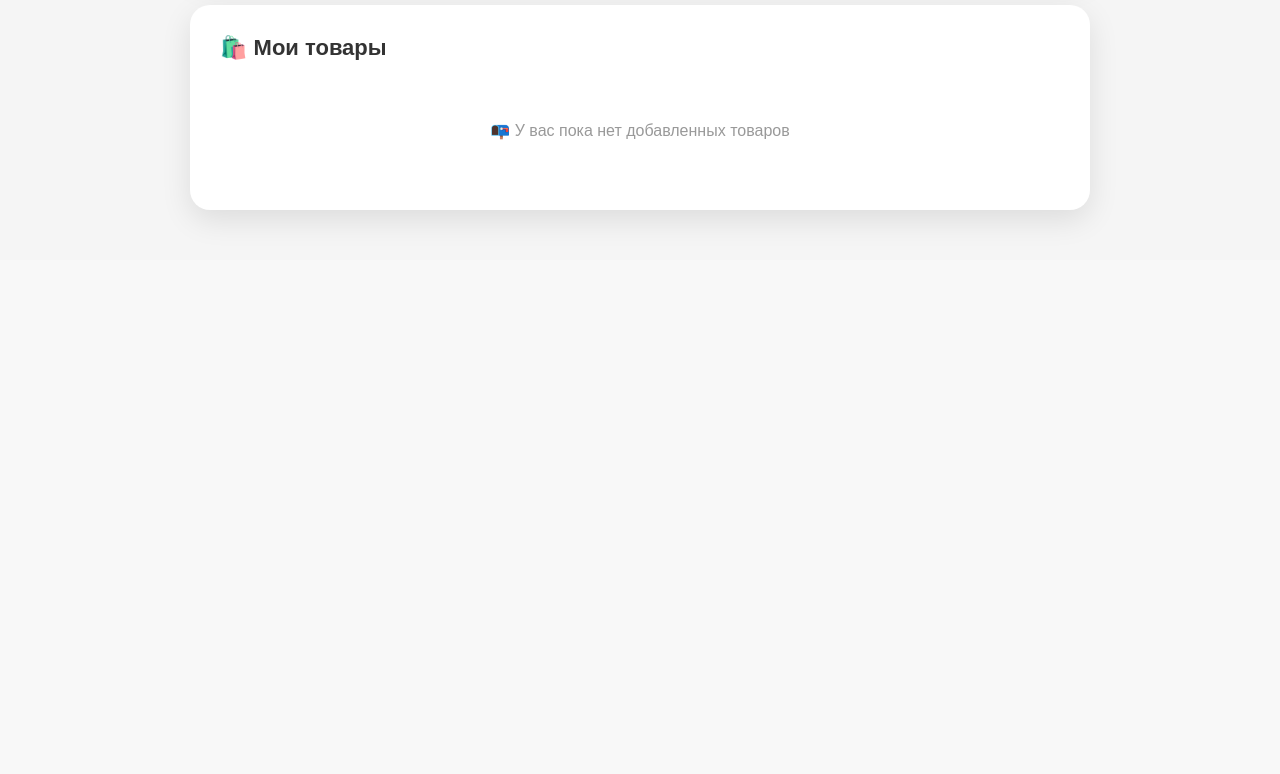
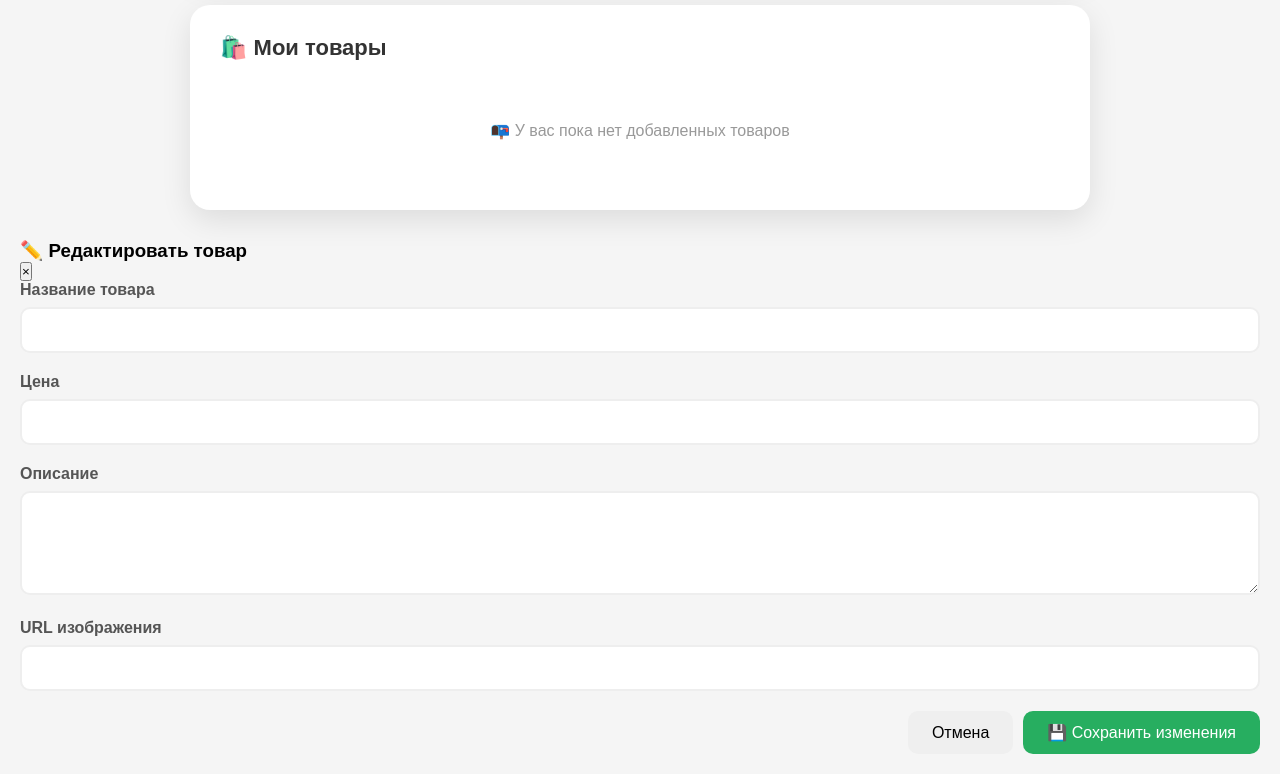
Before and after one commit to mkeyhartov/haduken_items, a Flask app: page /dashboard in a window 1280 px wide. Shown: the part 812-1586 px from the top of the page. Before the commit the page ends 1036 px from the top, so only its background shows below. Run offline with Flask 3, Linux system fonts and the light colour scheme; the visitor is signed in with stand-in values (Sample User, id 1); data that the repository does not hold is empty.

Commit message:
feat: dobavil window of editing

```diff
--- a/templates/dashboard.html
+++ b/templates/dashboard.html
@@ -120,7 +120,39 @@
             </div>
         </div>
     </div>
-
+    <!-- ВСТАВИТЬ ПЕРЕД </body> -->
+<!-- Модальное окно редактирования -->
+<div id="editModal" class="modal">
+    <div class="modal-content">
+        <div class="modal-header">
+            <h3>✏️ Редактировать товар</h3>
+            <button class="close-modal" onclick="closeEditModal()">&times;</button>
+        </div>
+        <form id="editForm">
+            <input type="hidden" id="edit_id">
+            <div class="form-group">
+                <label>Название товара</label>
+                <input type="text" id="edit_name" required>
+            </div>
+            <div class="form-group">
+                <label>Цена</label>
+                <input type="number" id="edit_price" step="0.01" required>
+            </div>
+            <div class="form-group">
+                <label>Описание</label>
+                <textarea id="edit_description" rows="4"></textarea>
+            </div>
+            <div class="form-group">
+                <label>URL изображения</label>
+                <input type="text" id="edit_image_url">
+            </div>
+            <div style="display: flex; gap: 10px; justify-content: flex-end;">
+                <button type="button" class="btn btn-secondary" onclick="closeEditModal()">Отмена</button>
+                <button type="submit" class="btn btn-success">💾 Сохранить изменения</button>
+            </div>
+        </form>
+    </div>
+</div>
     <script>
         async function loadItems() {
             try {
```
